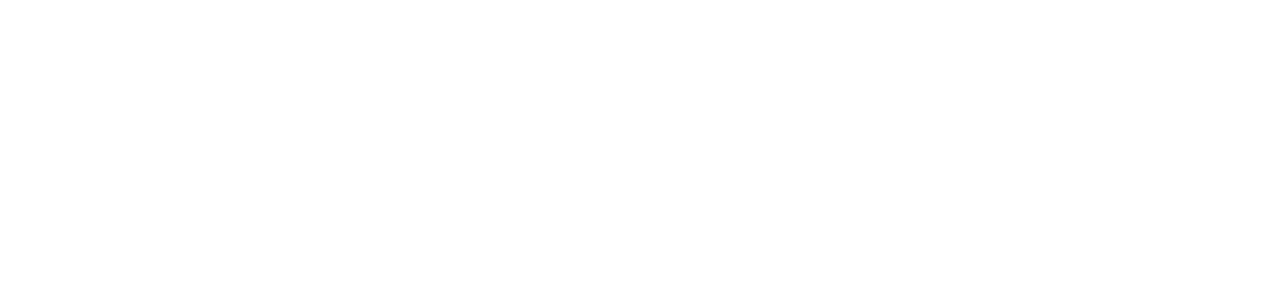
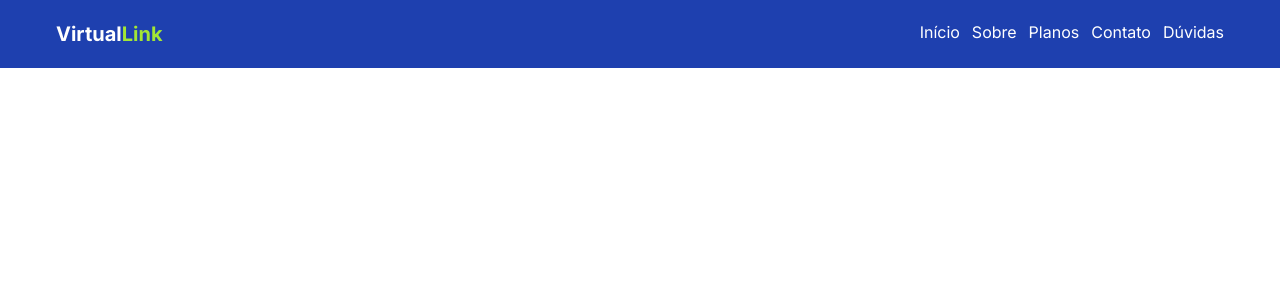
Before and after one commit to PabloSantos-CG/projeto_dabliunet, a Next.js app in the folder my-app/: page / in a window 1280 px wide. Shown: the top 300 px of the page. Built offline with nearby package versions, Linux system fonts and the light colour scheme.

Commit message:
feat: add header component

```diff
--- a/my-app/src/app/globals.css
+++ b/my-app/src/app/globals.css
@@ -1,3 +1,8 @@
 @tailwind base;
 @tailwind components;
 @tailwind utilities;
+
+html,
+body {
+  height: 100%;
+}
--- a/my-app/src/app/layout.tsx
+++ b/my-app/src/app/layout.tsx
@@ -1,11 +1,14 @@
+import Header from "@/components/Header";
 import type { Metadata } from "next";
 import { Inter } from "next/font/google";
+import "./globals.css";
 
 const inter = Inter({ subsets: ["latin"] });
 
 export const metadata: Metadata = {
   title: "VirtualLink",
-  description: "VirtualLink: internet rápida e confiável. Escolha entre nossos planos de banda larga para casa ou empresa. Com fibra óptica de alta qualidade, garantimos downloads, uploads e streaming sem atrasos.",
+  description:
+    "VirtualLink: internet rápida e confiável. Escolha entre nossos planos de banda larga para casa ou empresa. Com fibra óptica de alta qualidade, garantimos downloads, uploads e streaming sem atrasos.",
 };
 
 export default function RootLayout({
@@ -15,7 +18,10 @@
 }>) {
   return (
     <html lang="pt-br">
-      <body className={inter.className}>{children}</body>
+      <body className={inter.className}>
+        <Header />
+        {children}
+      </body>
     </html>
   );
 }
--- /dev/null
+++ b/my-app/src/components/Header.tsx
@@ -0,0 +1,17 @@
+import Nav from "./headerComponents/Nav";
+
+export default function Header() {
+  return (
+    <header className="bg-blue-800">
+      <div className="container flex justify-between m-auto px-4 py-5">
+        <div>
+          <a href="/" className="text-xl font-bold text-white">
+            Virtual<span className="text-lime-400">Link</span>
+          </a>
+        </div>
+
+        <Nav />
+      </div>
+    </header>
+  );
+}
--- /dev/null
+++ b/my-app/src/components/headerComponents/Nav.tsx
@@ -0,0 +1,34 @@
+export default function Nav() {
+  return (
+    <nav>
+      <ul className="text-white flex gap-x-3">
+        <li>
+          <a href="#Home" className="hover:text-lime-200">
+            Início
+          </a>
+        </li>
+        <li>
+          <a href="#About" className="hover:text-lime-200">
+            Sobre
+          </a>
+        </li>
+        <li>
+          <a href="#Plan" className="hover:text-lime-200">
+            Plano
+          </a>
+          s
+        </li>
+        <li>
+          <a href="#Contact" className="hover:text-lime-200">
+            Contato
+          </a>
+        </li>
+        <li>
+          <a href="#Doubts" className="hover:text-lime-200">
+            Dúvidas
+          </a>
+        </li>
+      </ul>
+    </nav>
+  );
+}
```
